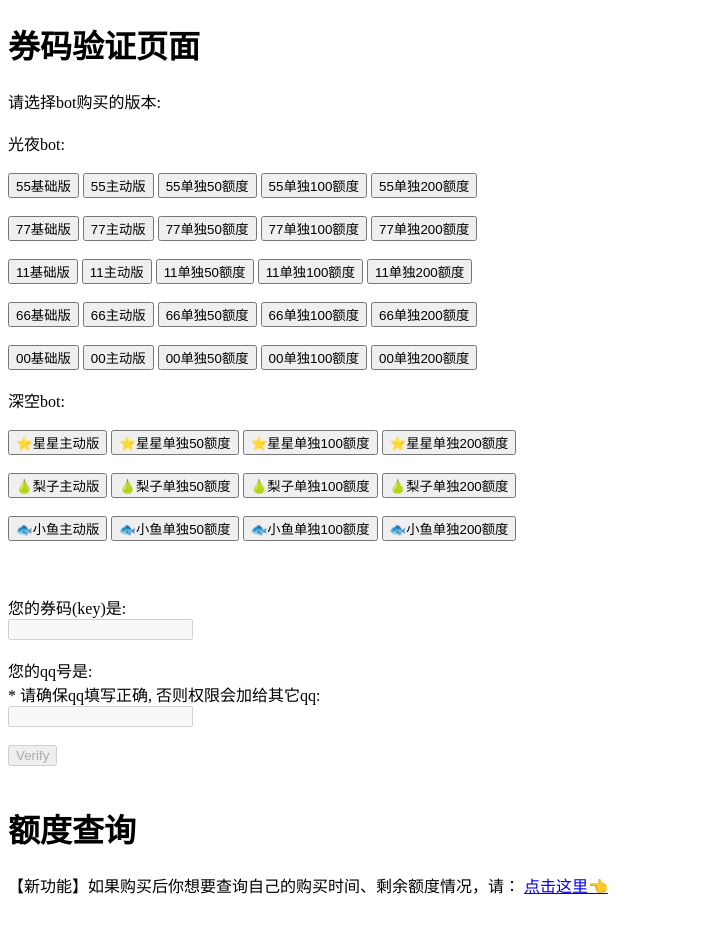
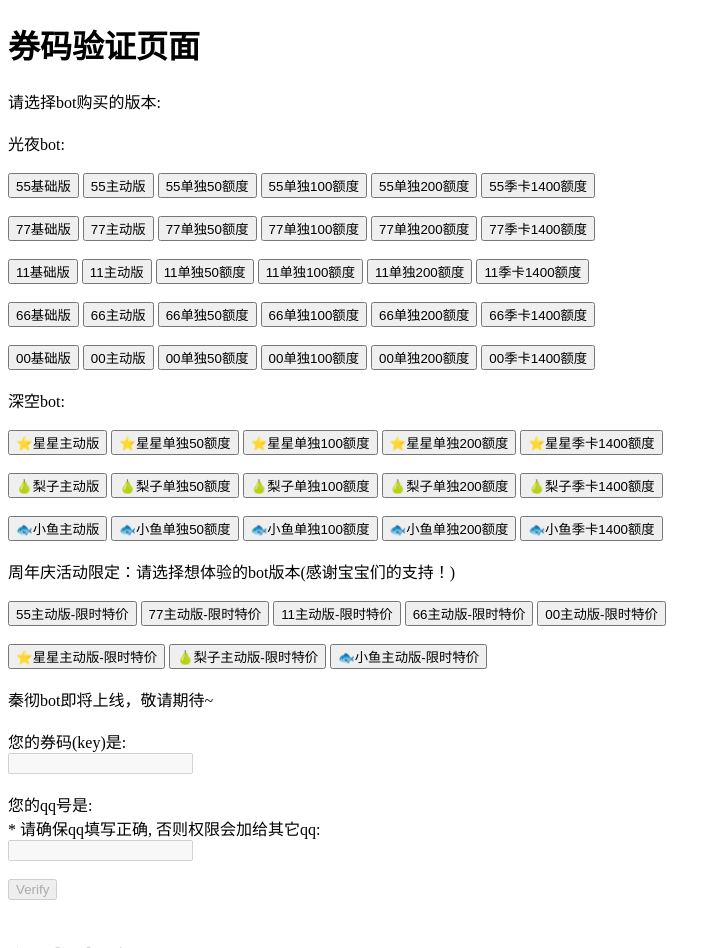
Before and after one commit to chenovopride/ChatailoverWebs, a Flask app: page / in a window 1280 px wide. Shown: the top 948 px of the page, without its empty margins (0-721 px from the left). Before the commit the page ends 894 px from the top, so only its background shows below. Run offline with Flask 3, Linux system fonts and the light colour scheme.

Commit message:
0909cz:周年活动上线

```diff
--- a/backend/changeData.py
+++ b/backend/changeData.py
@@ -296,7 +296,7 @@ def calculate_date(date):
     return date_diff.days
 
 
-def change_date(collection, _type: str, qq: str, date = 'today', amount = 31,  add_scheme = 'cover'):
+def change_date(collection, _type: str, qq: str, date = 'today', amount = '31',  add_scheme = 'cover'):
     '''
     修改用户的购买信息。
     add_scheme: default=cover，可选项：cover， extend
@@ -323,7 +323,7 @@ def change_date(collection, _type: str, qq: str, date = 'today', amount = 31,  a
     ori_days = entity.get('days', 31) if entity else 0
 
     if add_scheme=='cover':
-        new_days = 31
+        new_days = amount
     else:
         new_days = ori_days +amount
 
--- a/web_verify/app.py
+++ b/web_verify/app.py
@@ -55,6 +55,28 @@ def write_jika(qq, category):
     else:
         print(f"write_jika时遇到未知类别: {category}")
         print("开发者 write_jika(qq, category) 错误")
+
+# 0909周年活动添加
+def write_huodong(qq, category):
+
+    print("qq:",qq, "正在write_huodong")
+    _type = "\u597d\u53cb"
+    ''' 周年庆活动逻辑：添加主动发消息 + 天数延长30天 + 添加120额度 + 覆盖'''
+    '''(其他活动这条通用，可以设定是否主动、额度天数、是否覆盖等)'''
+    # 根据category获取相应的数据库和额度
+    if category[0:2] in cat_mapping:
+        nanzhu = cat_mapping[category[0:2]]
+        database = client[db_name_to_db[nanzhu]]
+        limit_collection = database['user_limit']
+        print(f"add {nanzhu} huodong ...")
+
+        # 添加主动发消息权限
+        add_function_permission(limit_collection, _type = _type, qq=qq, fuction='auto_message')
+        change_date(limit_collection, _type, qq, 'today', 30, 'cover')
+        add_limit(limit_collection, _type, qq, 120)
+    else:
+        print(f"write_huodong时遇到未知类别: {category}")
+        print("开发者 write_huodong(qq, category) 错误")
 
 # 0724 更新 待测试
 def write_permission(qq, category):
@@ -119,6 +141,9 @@ def verify():
     if category[-2] == '_' and (category[-1] in ['0', '1']):
         file_path = f'web_verify/txtfiles/{category}.txt'
         card_or_edu = "card"
+    elif category[-7:-1] == 'huodong':
+        file_path = f'web_verify/txtfiles/huodong.txt'
+        card_or_edu = "huodong"
     elif category[-4:-1] == 'jika':
         file_path = f'web_verify/txtfiles/jika.txt'
         card_or_edu = "jika"
@@ -150,6 +175,9 @@ def verify():
                 elif card_or_edu == "jika":
                     #
                     write_jika(qq, category)
+                elif card_or_edu == "huodong":
+                    # 添加其他活动改这里
+                    write_huodong(qq, category)
                 else:
                     # 添加edu按钮后改这里
                     add_edu(qq,category)
--- a/web_verify/templates/index.html
+++ b/web_verify/templates/index.html
@@ -24,35 +24,35 @@
     <button id="button55" type="button" onclick="setCategory('55_edu_50',this)">55单独50额度</button>
     <button id="button55" type="button" onclick="setCategory('55_edu_100',this)">55单独100额度</button>
     <button id="button55" type="button" onclick="setCategory('55_edu_200',this)">55单独200额度</button>
-    <!-- <button id="button55" type="button" onclick="setCategory('55_jika',this)">55季卡1400额度</button> -->
+    <button id="button55" type="button" onclick="setCategory('55_jika',this)">55季卡1400额度</button>
     <br><br>
     <button id="button77" type="button" onclick="setCategory('77_0',this)">77基础版</button>
     <button id="button77"type="button" onclick="setCategory('77_1',this)">77主动版</button>
     <button id="button55" type="button" onclick="setCategory('77_edu_50',this)">77单独50额度</button>
     <button id="button55" type="button" onclick="setCategory('77_edu_100',this)">77单独100额度</button>
     <button id="button55" type="button" onclick="setCategory('77_edu_200',this)">77单独200额度</button>
-    <!-- <button id="button55" type="button" onclick="setCategory('77_jika',this)">77季卡1400额度</button> -->
+    <button id="button55" type="button" onclick="setCategory('77_jika',this)">77季卡1400额度</button>
     <br><br>
     <button id="button11" type="button" onclick="setCategory('11_0',this)">11基础版</button>
     <button id="button11" type="button" onclick="setCategory('11_1',this)">11主动版</button>
     <button id="button55" type="button" onclick="setCategory('11_edu_50',this)">11单独50额度</button>
     <button id="button55" type="button" onclick="setCategory('11_edu_100',this)">11单独100额度</button>
     <button id="button55" type="button" onclick="setCategory('11_edu_200',this)">11单独200额度</button>
-    <!-- <button id="button55" type="button" onclick="setCategory('11_jika',this)">11季卡1400额度</button> -->
+    <button id="button55" type="button" onclick="setCategory('11_jika',this)">11季卡1400额度</button>
     <br><br>
     <button id="button66" type="button" onclick="setCategory('66_0',this)">66基础版</button>
     <button id="button66" type="button" onclick="setCategory('66_1',this)">66主动版</button>
     <button id="button66" type="button" onclick="setCategory('66_edu_50',this)">66单独50额度</button>
     <button id="button66" type="button" onclick="setCategory('66_edu_100',this)">66单独100额度</button>
     <button id="button66" type="button" onclick="setCategory('66_edu_200',this)">66单独200额度</button>
-    <!-- <button id="button55" type="button" onclick="setCategory('66_jika',this)">66季卡1400额度</button> -->
+    <button id="button55" type="button" onclick="setCategory('66_jika',this)">66季卡1400额度</button>
     <br><br>
     <button id="button00" type="button" onclick="setCategory('00_0',this)">00基础版</button>
     <button id="button00" type="button" onclick="setCategory('00_1',this)">00主动版</button>
     <button id="button00" type="button" onclick="setCategory('00_edu_50',this)">00单独50额度</button>
     <button id="button00" type="button" onclick="setCategory('00_edu_100',this)">00单独100额度</button>
     <button id="button00" type="button" onclick="setCategory('00_edu_200',this)">00单独200额度</button>
-    <!-- <button id="button55" type="button" onclick="setCategory('00_jika',this)">00季卡1400额度</button> -->
+    <button id="button55" type="button" onclick="setCategory('00_jika',this)">00季卡1400额度</button>
     <br><br>
     <label id="title"for="category">深空bot:</label>
     <br><br>
@@ -60,31 +60,34 @@
     <button id="button_xing" type="button" onclick="setCategory('xing_edu_50',this)">⭐星星单独50额度</button>
     <button id="button_xing" type="button" onclick="setCategory('xing_edu_100',this)">⭐星星单独100额度</button>
     <button id="button_xing" type="button" onclick="setCategory('xing_edu_200',this)">⭐星星单独200额度</button>
-    <!-- <button id="buttonxi" type="button" onclick="setCategory('xing_jika',this)">⭐星星季卡1400额度</button> -->
+    <button id="buttonxi" type="button" onclick="setCategory('xing_jika',this)">⭐星星季卡1400额度</button>
     <br><br>
     <button id="button_li" type="button" onclick="setCategory('li_1',this)">🍐梨子主动版</button>
     <button id="button_li" type="button" onclick="setCategory('li_edu_50',this)">🍐梨子单独50额度</button>
     <button id="button_li" type="button" onclick="setCategory('li_edu_100',this)">🍐梨子单独100额度</button>
     <button id="button_li" type="button" onclick="setCategory('li_edu_200',this)">🍐梨子单独200额度</button>
-    <!-- <button id="buttonli" type="button" onclick="setCategory('li_jika',this)">🍐梨子季卡1400额度</button> -->
+    <button id="buttonli" type="button" onclick="setCategory('li_jika',this)">🍐梨子季卡1400额度</button>
     <br><br>
     <button id="button_yu" type="button" onclick="setCategory('yu_1',this)">🐟小鱼主动版</button>
     <button id="button_yu" type="button" onclick="setCategory('yu_edu_50',this)">🐟小鱼单独50额度</button>
     <button id="button_yu" type="button" onclick="setCategory('yu_edu_100',this)">🐟小鱼单独100额度</button>
     <button id="button_yu" type="button" onclick="setCategory('yu_edu_200',this)">🐟小鱼单独200额度</button>
-    <!-- <button id="buttonyu" type="button" onclick="setCategory('yu_jika',this)">🐟小鱼季卡1400额度</button> -->
+    <button id="buttonyu" type="button" onclick="setCategory('yu_jika',this)">🐟小鱼季卡1400额度</button>
+    <!-- 这部分等小鱼bot上线了就可以再回复验证 -->
     <br><br>
-    <!-- 这部分等小鱼bot上线了就可以再回复验证 -->
-    <!-- <br><br>
-    <label id="title"for="category">直播活动限定：请选择想体验的bot版本(感谢宝宝们的支持！)</label>
+    <label id="title"for="category">周年庆活动限定：请选择想体验的bot版本(感谢宝宝们的支持！)</label>
     <br><br>
-    <button id="button55" type="button" onclick="setCategory('55_edu_30',this)">55体验版</button>
-    <button id="button77" type="button" onclick="setCategory('77_edu_30',this)">77体验版</button>
-    <button id="button11" type="button" onclick="setCategory('11_edu_30',this)">11体验版</button>
-    <button id="button66" type="button" onclick="setCategory('66_edu_30',this)">66体验版</button>
-    <button id="button00" type="button" onclick="setCategory('00_edu_30',this)">00体验版</button>
+    <button id="button55" type="button" onclick="setCategory('55_zhounian',this)">55主动版-限时特价</button>
+    <button id="button77" type="button" onclick="setCategory('77_zhounian',this)">77主动版-限时特价</button>
+    <button id="button11" type="button" onclick="setCategory('11_zhounian',this)">11主动版-限时特价</button>
+    <button id="button66" type="button" onclick="setCategory('66_zhounian',this)">66主动版-限时特价</button>
+    <button id="button00" type="button" onclick="setCategory('00_zhounian',this)">00主动版-限时特价</button>
     <br><br>
-    <button id="button00" type="button">小鱼bot预计会在三月底/四月初上线，敬请期待~</button> -->
+    <button id="button_xing" type="button" onclick="setCategory('xing_zhounian',this)">⭐星星主动版-限时特价</button>
+    <button id="button_li" type="button" onclick="setCategory('li_zhounian',this)">🍐梨子主动版-限时特价</button>
+    <button id="button_yu" type="button" onclick="setCategory('yu_zhounian',this)">🐟小鱼主动版-限时特价</button>
+    <br><br>
+    <label id="title"for="category">秦彻bot即将上线，敬请期待~</label>
     <br><br>
     <label for="key">您的券码(key)是:</label><br>
     <input type="text" id="key" name="key" disabled><br><br>
```
